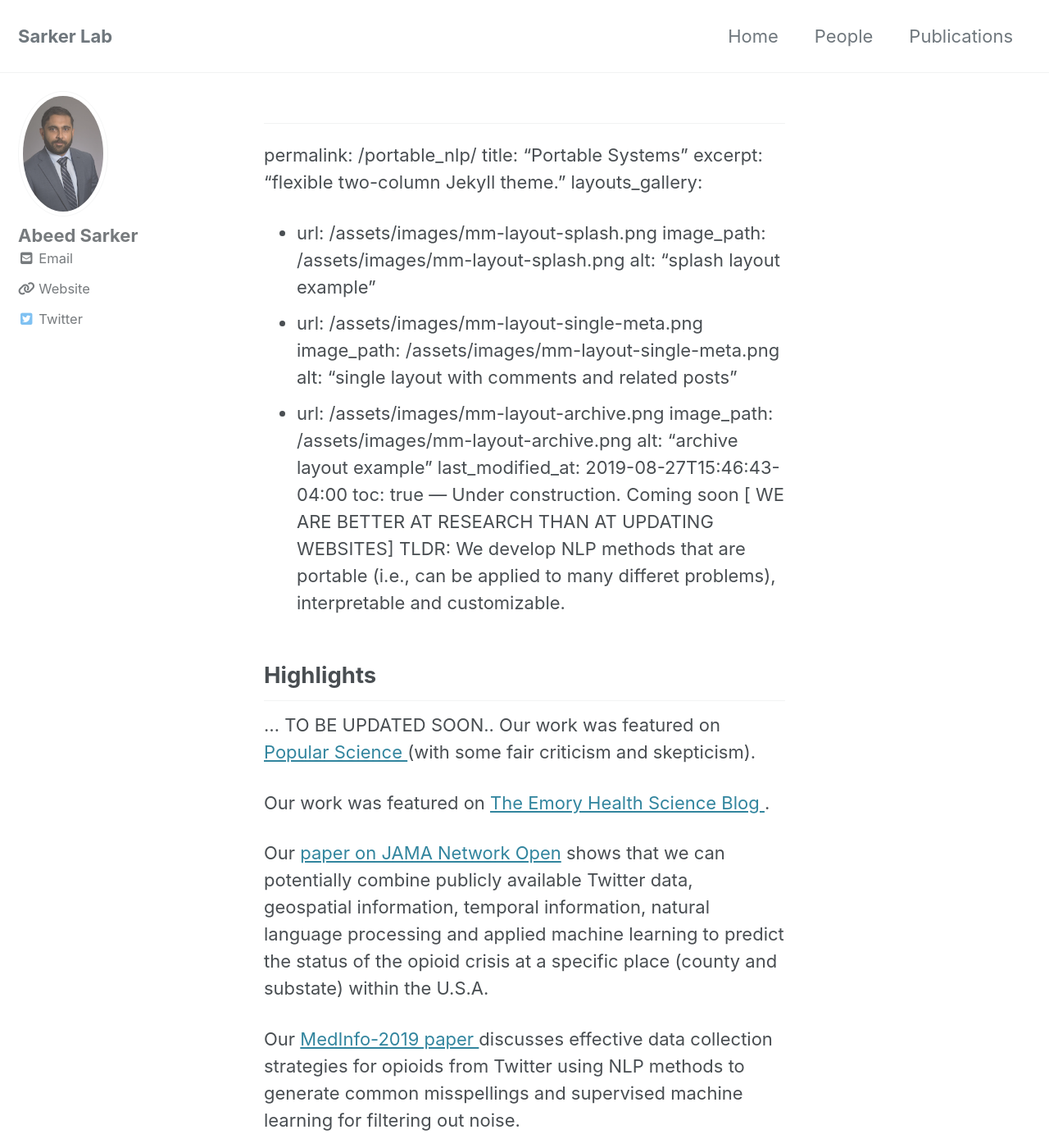
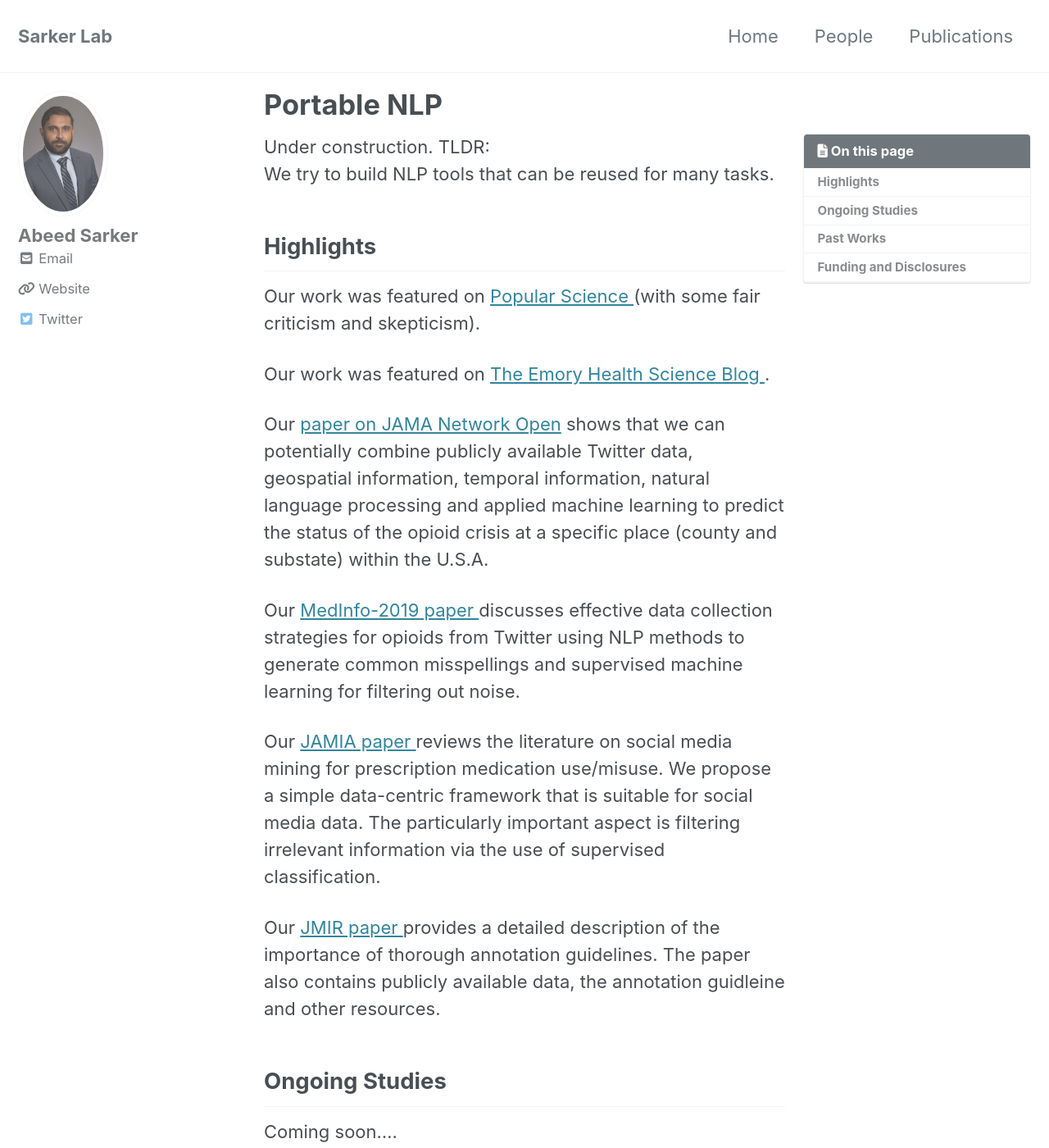
Before and after one commit to sarkerlab/Website, a Jekyll site: the page built from _pages/portable_nlp.md, in a window 1280 px wide and 1400 px high. Shown: the whole window at 82% size. Built offline with Jekyll 4.4.1, drawn with Linux system fonts in a browser that asks for light colours; cached includes are drawn as plain includes; nearby versions of some CDN libraries; our own code applies the rules of GitHub Pages for plain Markdown files; some of the changed text lies outside the part shown.

Commit message:
Update portable_nlp.md

```diff
--- a/_pages/portable_nlp.md
+++ b/_pages/portable_nlp.md
@@ -1,7 +1,6 @@
-
 ---
-permalink: /portable_nlp/
-title: "Portable Systems"
+permalink: /portablenlp/
+title: "Portable NLP "
 excerpt: "flexible two-column Jekyll theme."
 layouts_gallery:
   - url: /assets/images/mm-layout-splash.png
@@ -17,13 +16,11 @@ last_modified_at: 2019-08-27T15:46:43-04:00
 toc: true
 ---
 Under construction.
-Coming soon [ WE ARE BETTER AT RESEARCH THAN AT UPDATING WEBSITES]
-TLDR:
-We develop NLP methods that are portable (i.e., can be applied to many differet problems), interpretable and customizable.
+TLDR: <br />
+We try to build NLP tools that can be reused for many tasks.
 
 ## Highlights
 
-... TO BE UPDATED SOON..
 Our work was featured on <a href="https://www.popsci.com/story/health/opioids-social-media-predict/"> Popular Science </a> (with some fair criticism and skepticism). <br />
 
 Our work was featured on <a href = "http://www.emoryhealthsciblog.com/opioids-crunching-the-tweets/"> The Emory Health Science Blog </a>. <br />
@@ -37,15 +34,9 @@ Our <a href="https://academic.oup.com/jamia/advance-article/doi/10.1093/jamia/oc
 Our <a href="https://preprints.jmir.org/preprint/15861"> JMIR paper </a> provides a detailed description of the importance of thorough annotation guidelines. The paper also contains publicly available data, the annotation guidleine and other resources.
 
 
-## Projects and Studies
-<ul>
-<li /> Social media mining for Toxicovigilance (NIH)
-<li /> Studing user perceptions of Medicaid services from Twitter (RWJF; OHSU)
-<li /> Chronic stress and social media (Emory; TBA)
-<li /> Cancer and social media (Emory; TBA)
-<li /> Mental health and social media (Emory; TBA)
+## Ongoing Studies
 
-</ul>
+Coming soon....
 
 <!-- - Bundled as a "theme gem" for easier install/upgrading.
 - Compatible with GitHub Pages.
@@ -58,9 +49,9 @@ Our <a href="https://preprints.jmir.org/preprint/15861"> JMIR paper </a> provide
 - [Google Analytics](https://www.google.com/analytics/) support.
 - UI localized text in English (default), Brazilian Portuguese (Português brasileiro), Catalan, Chinese, Danish, Dutch, French (Français), German (Deutsch), Greek, Hindi (हिंदी), Hungarian, Indonesian, Italian (Italiano), Japanese, Korean, Malayalam, Nepali (Nepalese), Persian (فارسی), Polish, Punjabi (ਪੰਜਾਬੀ), Romanian, Russian, Slovak, Spanish (Español), Swedish, Thai, Turkish (Türkçe), and Vietnamese. -->
 
-## Planned Tasks
+## Past Works
 
-Coming soon...
+coming soon...
 
 <!-- | Name                                        | Description                                           |
 | ------------------------------------------- | ----------------------------------------------------- |
@@ -78,10 +69,32 @@ For even more demo pages check the [posts archive][year-archive].
 [categories-archive]: {{ "/categories/" | relative_url }}
 [tags-archive]: {{ "/tags/" | relative_url }}
 [year-archive]: {{ "/year-archive/" | relative_url }} -->
+
 ---
 
 ## Funding and Disclosures
 
-TBA...
+TBA..
+
+
+<!-- ### Icons + Demo Images:
+
+- [The Noun Project](https://thenounproject.com) -- Garrett Knoll, Arthur Shlain, and [tracy tam](https://thenounproject.com/tracytam)
+- [Font Awesome](http://fontawesome.io/)
+- [Unsplash](https://unsplash.com/)
+
+### Other:
+
+- [Jekyll](https://jekyllrb.com/)
+- [jQuery](https://jquery.com/)
+- [Susy](http://susy.oddbird.net/)
+- [Breakpoint](http://breakpoint-sass.com/)
+- [Magnific Popup](http://dimsemenov.com/plugins/magnific-popup/)
+- [FitVids.JS](http://fitvidsjs.com/)
+- Greedy Navigation - [lukejacksonn](https://codepen.io/lukejacksonn/pen/PwmwWV)
+- [jQuery Smooth Scroll](https://github.com/kswedberg/jquery-smooth-scroll)
+- [Lunr](http://lunrjs.com)
 
 ---
+
+Minimal Mistakes is designed, developed, and maintained by Michael Rose. Just another boring, tattooed, designer from Buffalo New York. -->
```
